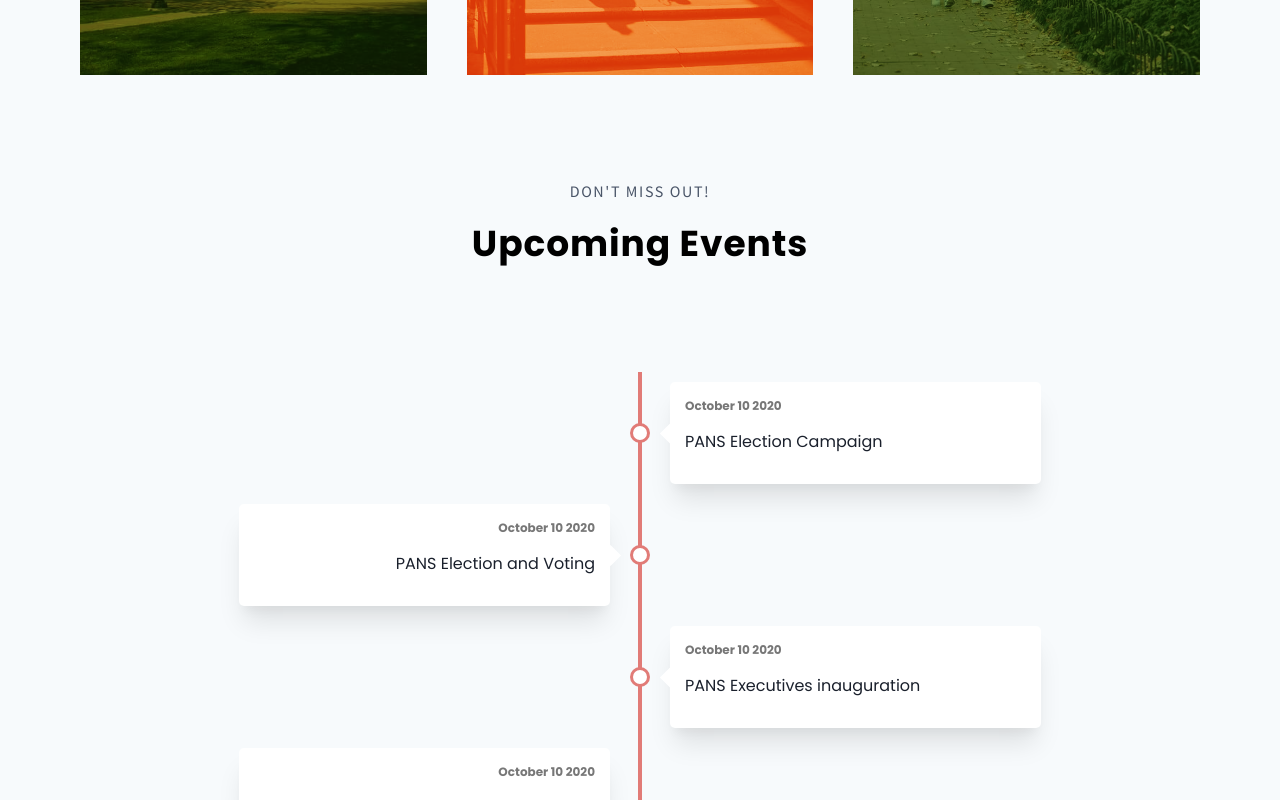
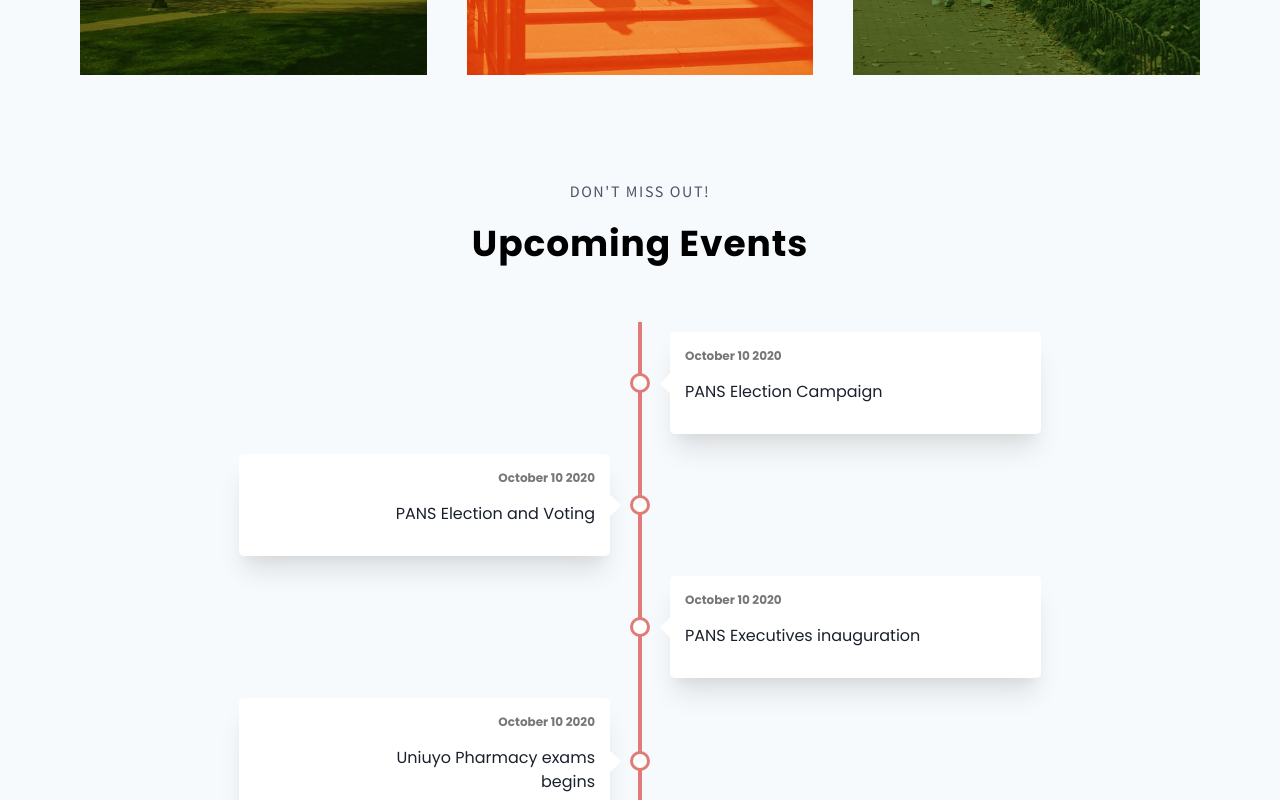
Before and after one commit to codetective/pansite, a Next.js app: page / in a window 1280 px wide. Shown: the part 2080-2880 px from the top of the page. Built offline with nearby package versions, Linux system fonts and the light colour scheme.

Commit message:
added content on homepage

```diff
--- a/src/components/home/UpcomingEvents.jsx
+++ b/src/components/home/UpcomingEvents.jsx
@@ -13,8 +13,8 @@
 
 export default function UpcomingEvents() {
   return (
-    <>
-      <Flex p={50} w="full" alignItems="center" justifyContent="center">
+    <Box py={50}>
+      <Flex w="full" alignItems="center" justifyContent="center">
         <Flex justify="center" w="full">
           <Box
             w={{ base: "full", md: "75%", lg: "50%" }}
@@ -48,6 +48,6 @@
         </Flex>
       </Flex>
       <TimelineContainer />
-    </>
+    </Box>
   );
 }
```
